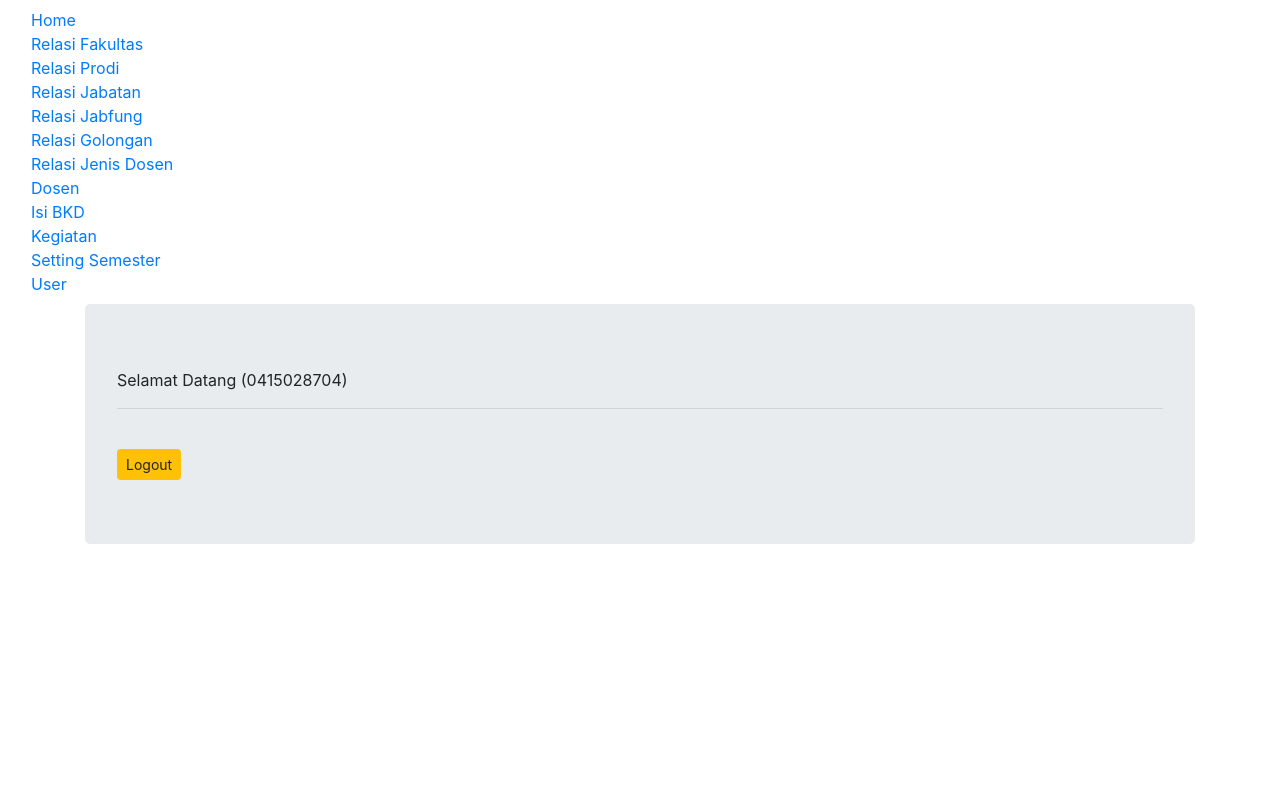
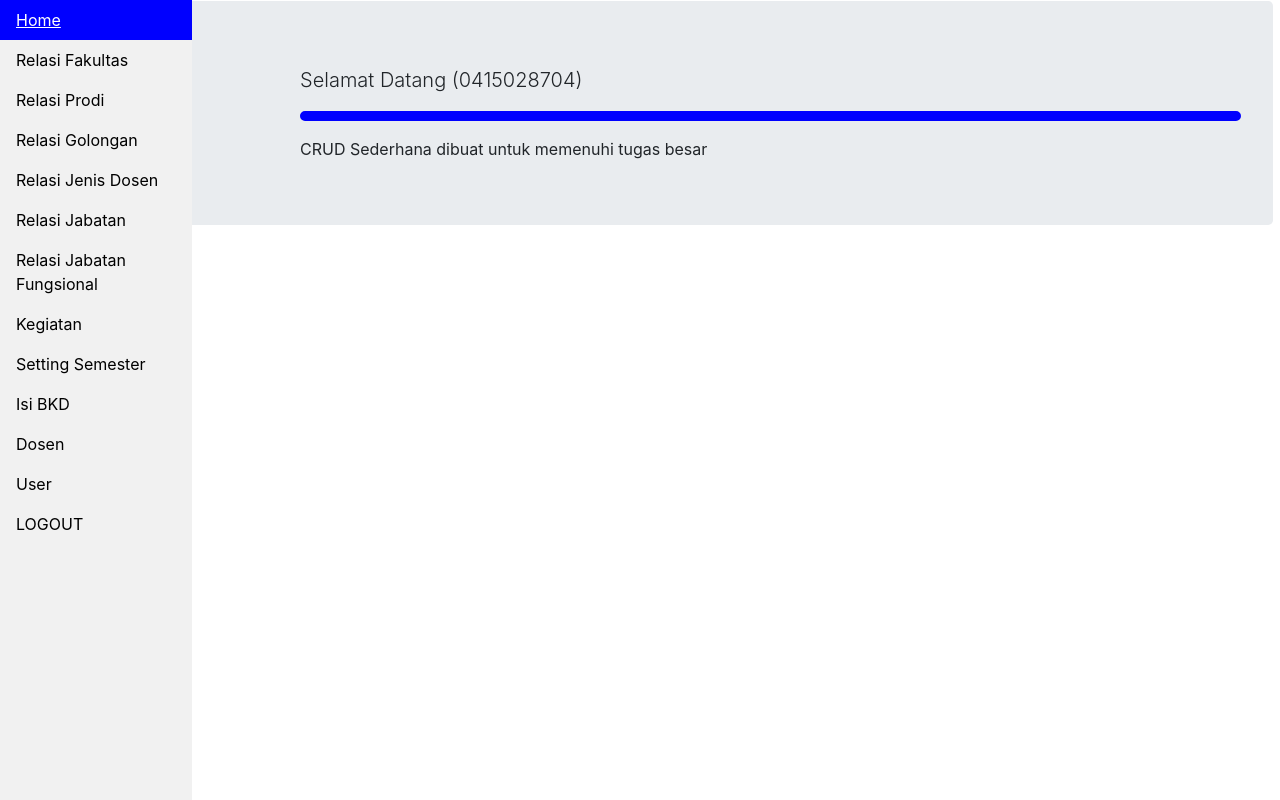
Before and after one commit to univmajalengka/171410017, a PHP site: page /admin/index.php in a window 1280 px wide. Run offline with PHP 8.4, Linux system fonts and the light colour scheme; a user stored in the database is signed in.

Commit message:
modifikasi tampilan

```diff
--- a/SBDL/Tugas_Besar/admin/home.php
+++ b/SBDL/Tugas_Besar/admin/home.php
@@ -1,12 +1,20 @@
 <html>
 <body>
+<p class="lead">
 <?php
 echo "Selamat Datang ($_SESSION[nidn]) ";
  ?>
- <hr>
+</p>
+<style type="text/css">
+hr.new5 {
+  border: 5px solid blue;
+  border-radius: 5px;
+}
+</style>
+<hr class="new5">
+
+CRUD Sederhana dibuat untuk memenuhi tugas besar
 <br>
-<a href="../logout.php" class="btn btn-warning btn-sm">
-Logout</a>
 
 </body>
 </html>
--- a/SBDL/Tugas_Besar/admin/index.php
+++ b/SBDL/Tugas_Besar/admin/index.php
@@ -11,38 +11,72 @@
 <!DOCTYPE html>
 <html>
 <head>
-	<title>HALAMAN ADMIN</title>
+	<title>CRUD SEDERHANA</title>
 	<link rel="stylesheet" type="text/css" href="css/bootstrap.css">
 	<script type="text/javascript" src="js/bootstrap.js"></script>
+
+<style>
+body {
+  margin: 0;
+}
+
+ul {
+  list-style-type: none;
+  margin: 0;
+  padding: 0;
+  width: 15%;
+  background-color: #f1f1f1;
+  position: fixed;
+  height: 100%;
+  overflow: auto;
+}
+
+li a {
+  display: block;
+  color: #000;
+  padding: 8px 16px;
+  text-decoration: none;
+}
+
+li a.active {
+  background-color: blue;
+  color: white;
+}
+
+li a:hover:not(.active) {
+  background-color: #555;
+  color: white;
+}
+</style>
 </head>
 <body>
-		<nav class="navbar navbar-inverse">
-  <div class="container-fluid">
-    <ul class="nav navbar-nav">
-				<li class="active"><a href="?halaman=default">Home</a></li>
+
+<ul>
+  <li><a class="active" href="?halaman=default">Home</a></li>
   <li><a href="?halaman=relasi_fakultas">Relasi Fakultas</a></li>
   <li><a href="?halaman=relasi_prodi">Relasi Prodi</a></li>
-					<li><a href="?halaman=relasi_jabatan">Relasi Jabatan</a></li>
-					<li><a href="?halaman=relasi_jabfung">Relasi Jabfung</a></li>
   <li><a href="?halaman=relasi_golongan">Relasi Golongan</a></li>
     <li><a href="?halaman=relasi_jendos">Relasi Jenis Dosen</a></li>
-					<li><a href="?halaman=dosen">Dosen</a></li>
-					<li><a href="?halaman=isi_bkd">Isi BKD</a></li>
+  <li><a href="?halaman=relasi_jabatan">Relasi Jabatan</a></li>
+  <li><a href="?halaman=relasi_jabfung">Relasi Jabatan Fungsional</a></li>
     <li><a href="?halaman=kegiatan">Kegiatan</a></li>
   <li><a href="?halaman=setting">Setting Semester</a></li>
+  <li><a href="?halaman=isi_bkd">Isi BKD</a></li>
+    <li><a href="?halaman=dosen">Dosen</a></li>
   <li><a href="?halaman=user">User</a></li>
+  <li><a href="../logout.php">LOGOUT</a></li>
 </ul>
-  </div>
-</nav>
-        	<div class="container">
 
-		<div>
+<div style="margin-left:14%;padding:1px 7px;">
+
 			<div class="jumbotron">
+			<div style="margin-left: 8%">
 			<?php
 			include("halaman.php");
 			?>
 			</div>
 			</div>
 </div>
+
 </body>
 </html>
```
Also changed, not shown: SBDL/Tugas_Besar/admin/user_tambah.php (+8 -0 lines), SBDL/Tugas_Besar/admin/images/dokumen - Capture8.PNG (added), SBDL/Tugas_Besar/admin/images/penugasan - jame-mosque-aerial-view-sunset-yazd-iran.jpg (added). Lines whose indentation alone changed are shown as unchanged.
